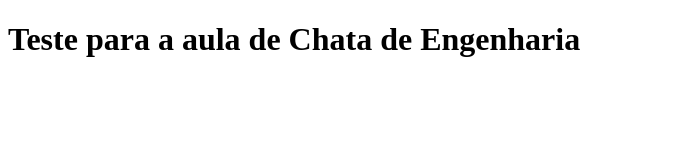
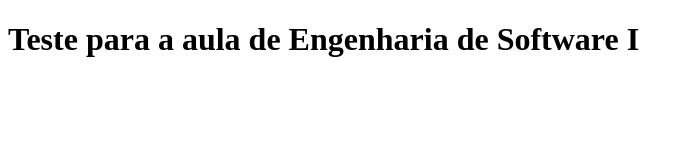
Before and after one commit to mariaaraujo/SCM, a plain HTML site: page index.html in a window 1280 px wide. Shown: the whole page, without its empty margins (0-693 px from the left). Drawn offline with Linux system fonts and the light colour scheme.

Commit message:
atualizei o h1

```diff
--- a/index.html
+++ b/index.html
@@ -7,7 +7,7 @@
     <title>Teste</title>
 </head>
 <body>
-    <h1>Teste para a aula de Chata de Engenharia
+    <h1>Teste para a aula de Engenharia de Software I
     </h1>
 </body>
 </html>
```
